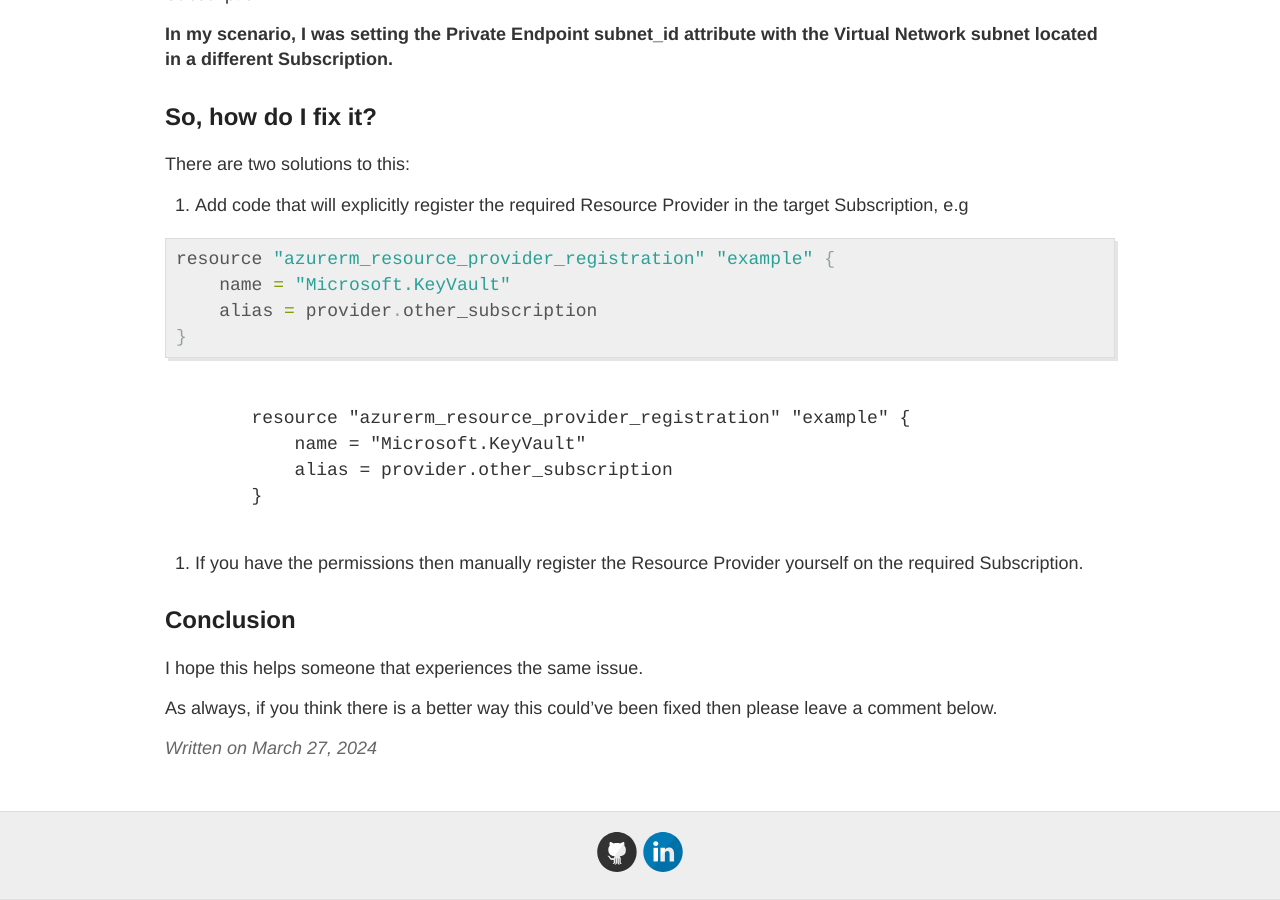
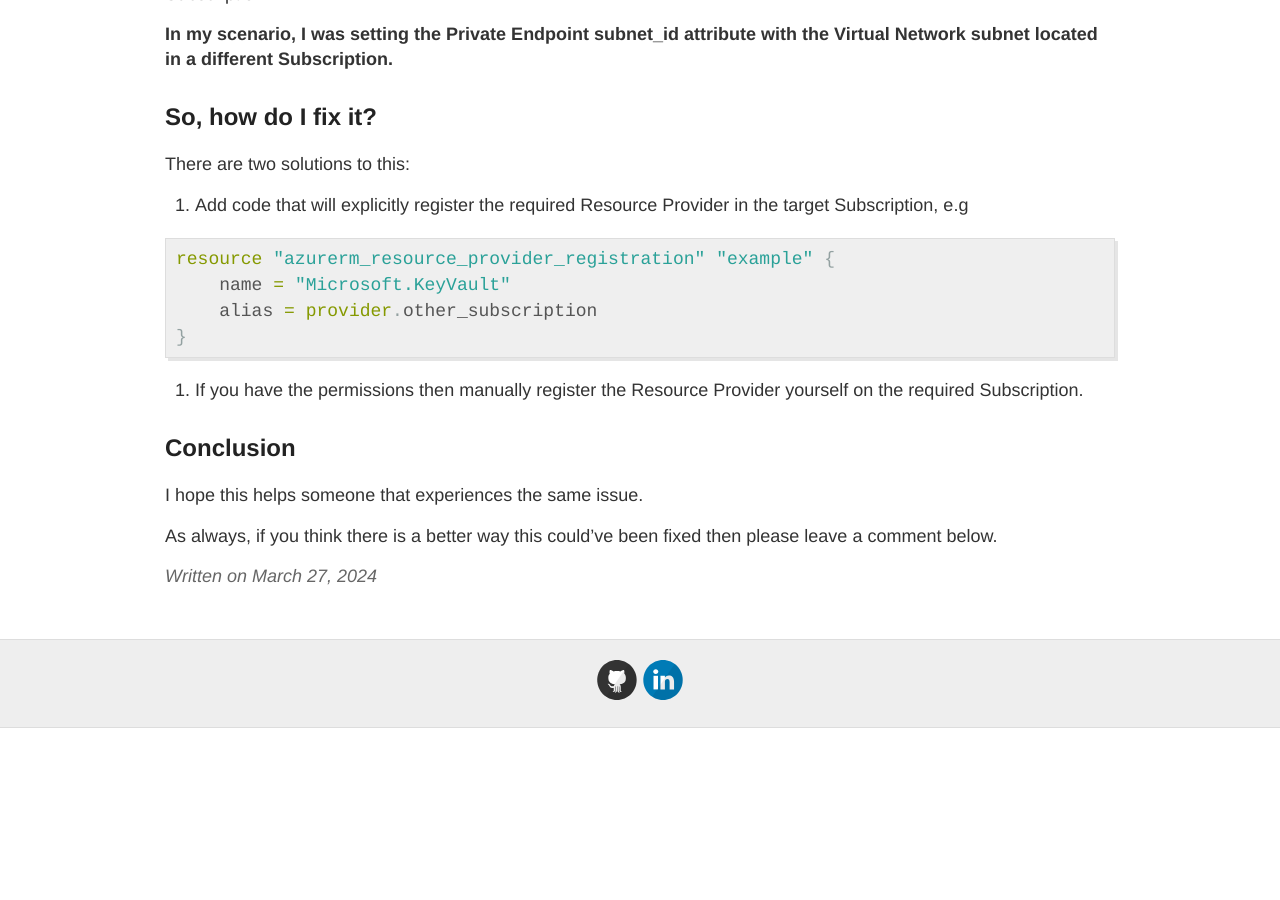
Before and after one commit to philipstreet/philipstreet.github.io, a Jekyll site: the page built from _posts/2024-03-27-object-id-not-authorized-to-register-resource-provider.md, in a window 1280 px wide and 900 px high, scrolled down 1677 px. Built offline with Jekyll 4.4.1, drawn with Linux system fonts in a browser that asks for light colours; after the commit the page ends 2405 px from its top, so only the background shows below that.

Commit message:
Tweak highlight for Terraform

```diff
--- a/_posts/2024-03-27-object-id-not-authorized-to-register-resource-provider.md
+++ b/_posts/2024-03-27-object-id-not-authorized-to-register-resource-provider.md
@@ -44,21 +44,12 @@ There are two solutions to this:
 
 1. Add code that will explicitly register the required Resource Provider in the target Subscription, e.g
 
-{% highlight hcl %}
+{% highlight terraform %}
 resource "azurerm_resource_provider_registration" "example" {
     name = "Microsoft.KeyVault"
     alias = provider.other_subscription
 }
 {% endhighlight %}
-
-<pre>
-    <code class="language-hcl">
-        resource "azurerm_resource_provider_registration" "example" {
-            name = "Microsoft.KeyVault"
-            alias = provider.other_subscription
-        }
-    </code>
-</pre>
 
 1. If you have the permissions then manually register the Resource Provider yourself on the required Subscription.
 
```
